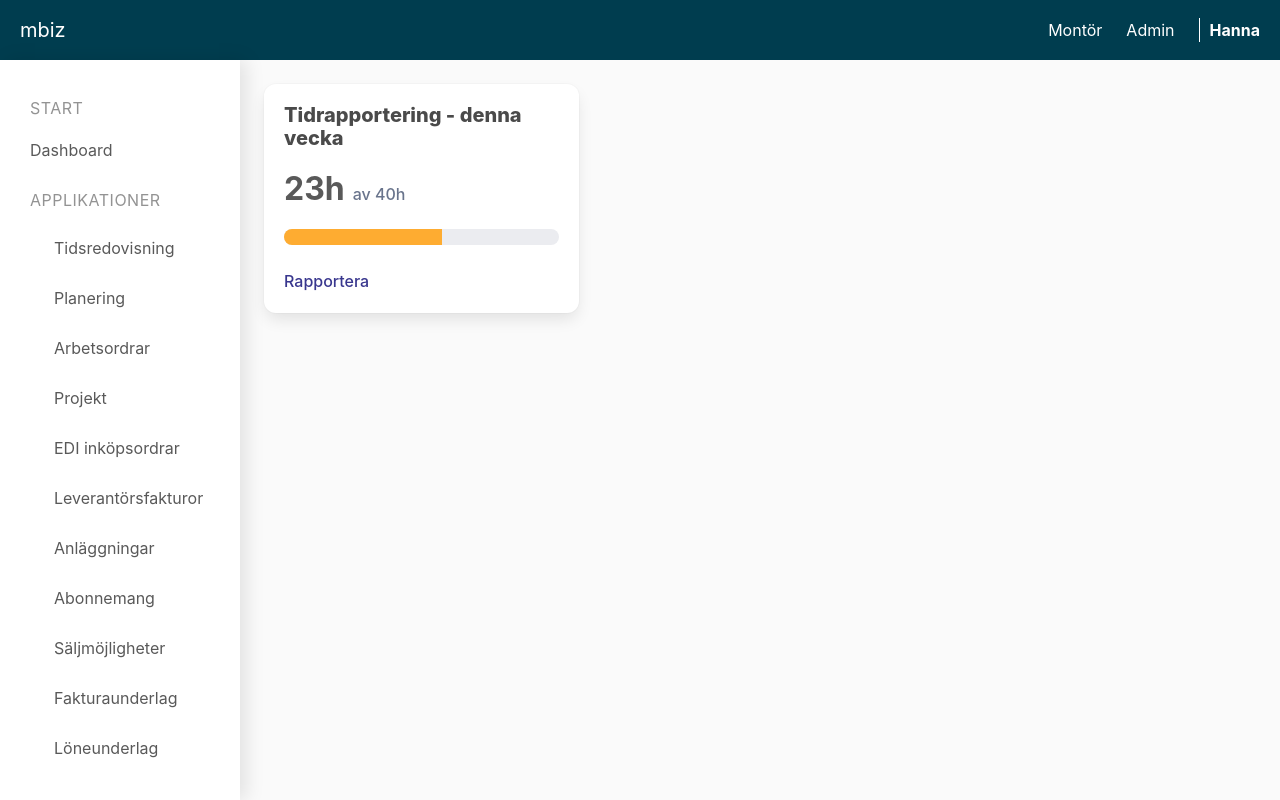
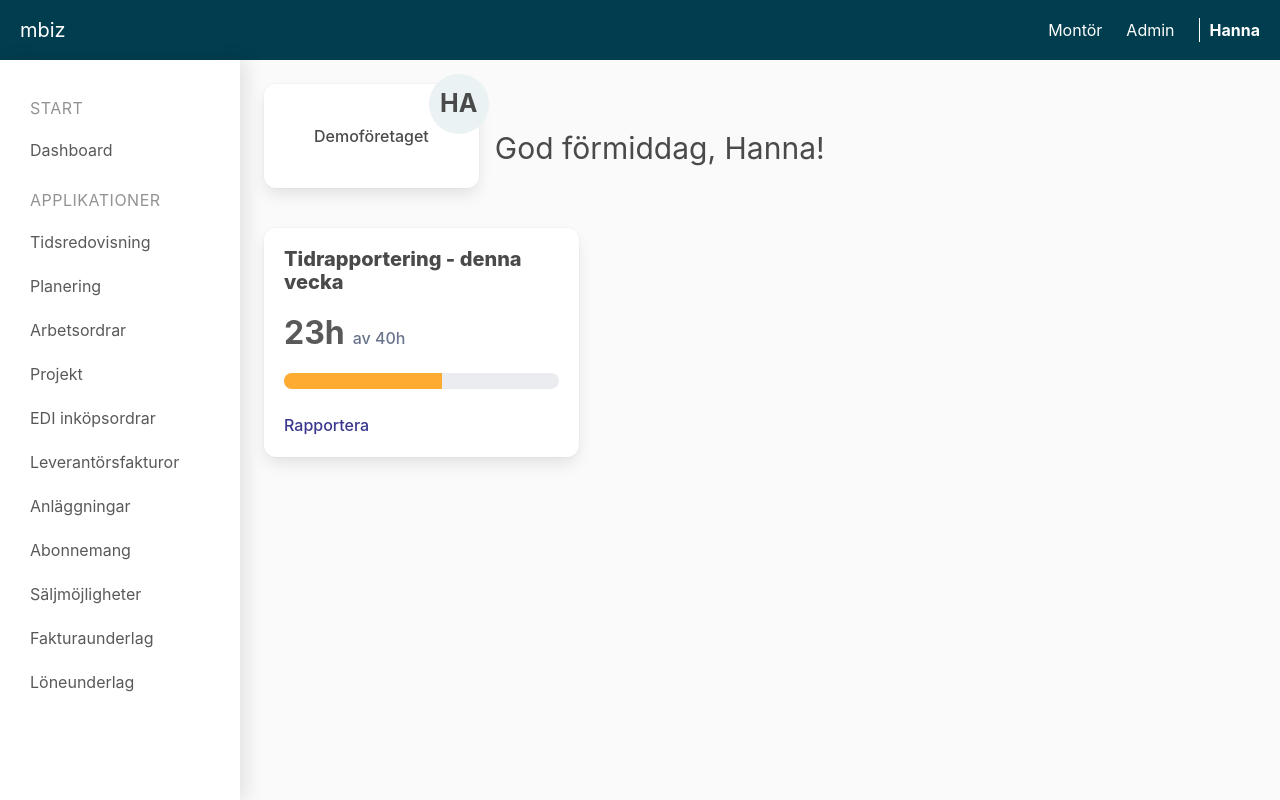
Before and after one commit to haan2402/dashboard-prototype, a Vue app: page /montor in a window 1280 px wide. Built offline with nearby package versions, Linux system fonts and the light colour scheme.

Commit message:
delat upp topp-meny, sidomeny och text som ska vara med på alla sidor i komponenter, gömmer sidomenyn på mobilskärmar då menyn inte har någon funktion i prototypen

```diff
--- a/src/App.vue
+++ b/src/App.vue
@@ -1,127 +1,25 @@
 <script setup>
+import Sidebar from './components/Sidebar.vue';
+import Topbar from './components/Topbar.vue';
 import { RouterView } from 'vue-router';
-
-const menuItems = [
-  { text: "Dashboard", icon: ""},
-  { text: "Tidsredovisning", icon: ""},
-  { text: "Planering", icon: ""},
-  { text: "Arbetsordrar", icon: ""},
-  { text: "Projekt", icon: ""},
-  { text: "EDI inköpsordrar", icon: ""},
-  { text: "Leverantörsfakturor", icon: ""},
-  { text: "Anläggningar", icon: ""},
-  { text: "Abonnemang", icon: ""},
-  { text: "Säljmöjligheter", icon: ""},
-  { text: "Fakturaunderlag", icon: ""},
-  { text: "Löneunderlag", icon: ""},
-]
 </script>
 
 <template>
-  <div class="layout">
-
-    <!--top-menu-->
-    <header class="top-menu">
-      <div class="top-left">
-        <h1>mbiz</h1>
-      </div>
-
-      <div class="top-right">
-        <RouterLink to="/montor">Montör</RouterLink>
-        <RouterLink to="/admin">Admin</RouterLink>
-        <span class="user-name">Hanna</span>
-      </div>
-    </header>
+  <Topbar />
 
     <div class="main-layout">
+        <Sidebar />
 
-      <!--side-menu-->
-      <aside class="sidebar">
-
-        <div class="siderbar-section-title">START</div>
-          <a class="sidebar-item">
-            <span>Dashboard</span>
-          </a>
-
-          <div class="siderbar-section-title">APPLIKATIONER</div>
-
-        <a v-for="item in menuItems.slice(1)" :key="item.text" class="sidebar-item">
-          <span class="icon">{{ item.icon }}</span>
-          <span>{{ item.text }}</span>
-        </a>
-      </aside>
-
-
-    <main class="content">
-      <RouterView />
-    </main>
-    </div>
+      <main class="content">
+        <RouterView />
+      </main>
     </div>
 </template>
 
 <style scoped>
-  .top-menu {
-    height: 60px;
-    background-color: #003D4F;
-    display: flex;
-    align-items: center;
-    justify-content: space-between;
-    color: white;
-    padding: 0 20px;
-  }
-
-  .top-left h1 {
-    margin: 0;
-    font-size: 20px;
-  }
-
-  .top-right {
-    display: flex;
-    gap: 24px;
-    align-items: center;
-  }
-
-  .top-right a {
-    color: white;
-    text-decoration: none;
-  }
-
-  .user-name {
-    font-weight: bold;
-    border-left: 1px solid white;
-    padding-left: 10px;
-  }
-
   .main-layout {
     display: flex;
     min-height: calc(100vh - 60px);
-  }
-
-  .siderbar-section-title {
-
-    text-transform: uppercase;
-    color: #939393;
-    margin: 16px 0 8px;
-    padding-left: 10px;
-    letter-spacing: 0.5px;
-  }
-
-  .sidebar {
-    width: 240px;
-    background-color: white;
-    padding: 20px;
-    display: flex;
-    flex-direction: column;
-    box-shadow: 6px 0 18px rgba(0,0,0,0.1);
-    position: relative;
-    z-index: 10;
-  }
-
-  .sidebar-item {
-    padding: 10px;
-    border-radius: 6px;
-    cursor: pointer;
-    color: #595959;
   }
 
   .content {
--- /dev/null
+++ b/src/components/Sidebar.vue
@@ -0,0 +1,67 @@
+<script setup>
+    const menuItems = [
+        { text: "Dashboard"},
+        { text: "Tidsredovisning"},
+        { text: "Planering"},
+        { text: "Arbetsordrar"},
+        { text: "Projekt"},
+        { text: "EDI inköpsordrar"},
+        { text: "Leverantörsfakturor"},
+        { text: "Anläggningar"},
+        { text: "Abonnemang"},
+        { text: "Säljmöjligheter"},
+        { text: "Fakturaunderlag"},
+        { text: "Löneunderlag"}
+    ]
+</script>
+
+<!--sido-menyn-->
+<template>
+      <aside class="sidebar">
+
+        <div class="siderbar-section-title">START</div>
+          <a class="sidebar-item">
+            <span>Dashboard</span>
+          </a>
+
+          <div class="siderbar-section-title">APPLIKATIONER</div>
+
+        <a v-for="item in menuItems.slice(1)" :key="item.text" class="sidebar-item">
+          <span>{{ item.text }}</span>
+        </a>
+      </aside>
+</template>
+
+<style scoped>
+    .siderbar-section-title {
+        text-transform: uppercase;
+        color: #939393;
+        margin: 16px 0 8px;
+        padding-left: 10px;
+        letter-spacing: 0.5px;
+    }
+
+    .sidebar {
+        width: 240px;
+        background-color: white;
+        padding: 20px;
+        display: flex;
+        flex-direction: column;
+        box-shadow: 6px 0 18px rgba(0,0,0,0.1);
+        position: relative;
+        z-index: 10;
+    }
+
+    .sidebar-item {
+        padding: 10px;
+        border-radius: 6px;
+        cursor: pointer;
+        color: #595959;
+    }
+
+    @media screen and (max-width: 768px) {
+        .sidebar {
+            display: none;
+        }
+    }
+</style>
--- /dev/null
+++ b/src/components/TopInfoBar.vue
@@ -0,0 +1,68 @@
+<script setup>
+</script>
+
+<!--topp-info-->
+<template>
+    <div class="info-bar mb-4">
+
+        <div class="level-left left-group">
+            <div class="company-box box">
+                Demoföretaget
+
+                <span class="avatar tag is-rounded">HA</span>
+            </div>
+
+            <div class="greeting">
+                God förmiddag, Hanna!
+            </div>
+        </div>
+        </div>
+</template>
+
+<style scoped>
+    .company-box {
+        position: relative;
+        display: flex;
+        align-items: center;
+        gap: 10px;
+        padding: 40px 50px 40px 50px;
+        color: #4A4A4A;
+        background-color: white;
+        font-weight: 500;
+    }
+
+    .avatar {
+        position: absolute;
+        top: -10px;
+        right: -10px;
+        width: 60px;
+        height: 60px;
+        display: flex;
+        align-items: center;
+        justify-content: center;
+        font-size: 25px;
+        font-weight: 700;
+        background-color: #EBF2F4;
+        color: #4A4A4A;
+    }
+
+    .left-group {
+        display: flex;
+        align-items: center;
+        gap: 16px;
+    }
+
+    .greeting {
+        color: #4A4A4A;
+        font-size: 30px;
+    }
+
+    @media screen and (max-width: 768px) {
+        .left-group {
+            flex-direction: column;
+            align-items: center;
+            text-align: center;
+            gap: 10px;
+        }
+    }
+</style>
--- /dev/null
+++ b/src/components/Topbar.vue
@@ -0,0 +1,52 @@
+<script setup>
+    import { RouterLink } from 'vue-router';
+</script>
+
+<!--topp-meny-->
+<template>
+    <header class="top-menu">
+      <div class="top-left">
+        <h1>mbiz</h1>
+      </div>
+
+      <div class="top-right">
+        <RouterLink to="/montor">Montör</RouterLink>
+        <RouterLink to="/admin">Admin</RouterLink>
+        <span class="user-name">Hanna</span>
+      </div>
+    </header>
+</template>
+
+<style scoped>
+    .top-menu {
+        height: 60px;
+        background-color: #003D4F;
+        display: flex;
+        align-items: center;
+        justify-content: space-between;
+        color: white;
+        padding: 0 20px;
+    }
+
+    .top-left h1 {
+        margin: 0;
+        font-size: 20px;
+    }
+
+    .top-right {
+        display: flex;
+        gap: 24px;
+        align-items: center;
+    }
+
+    .top-right a {
+        color: white;
+        text-decoration: none;
+    }
+
+    .user-name {
+        font-weight: bold;
+        border-left: 1px solid white;
+        padding-left: 10px;
+    }
+</style>
--- a/src/views/MontorView.vue
+++ b/src/views/MontorView.vue
@@ -1,9 +1,12 @@
 <script setup>
+import TopInfoBar from '@/components/TopInfoBar.vue';
 import TimeReport from '@/components/widgets/TimeReport.vue';
 </script>
 
 <!--vy för montörer-->
 <template>
+  <TopInfoBar />
+
   <div class="columns is-multiline">
 
   <div class="column is-4">
```
